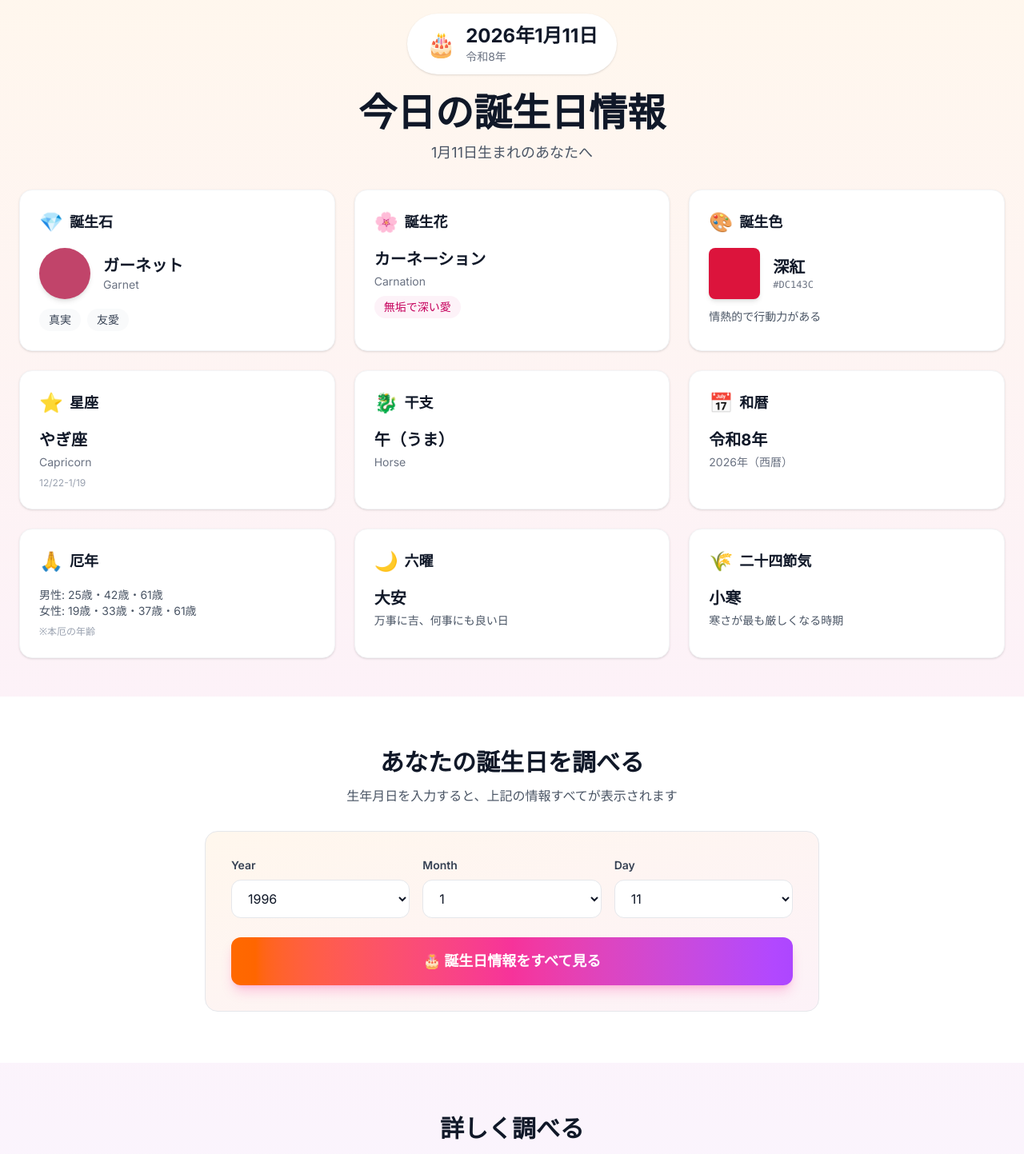
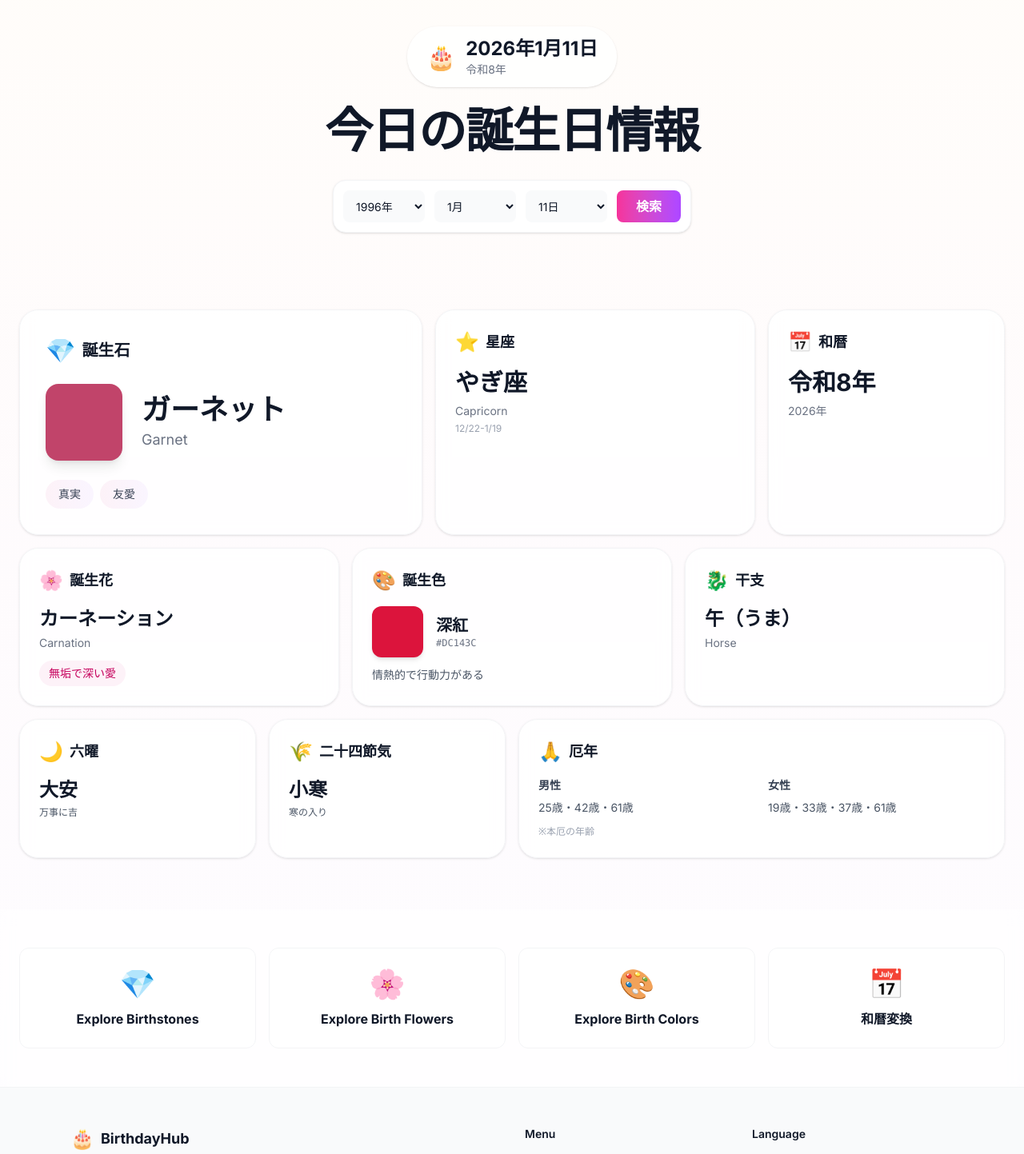
Before and after one commit to webops2026/birthdayhub, a Next.js app: page /en in a window 1280 px wide. Shown: the part 100-1543 px from the top of the page at 80% size. Built offline with nearby package versions, Linux system fonts and the light colour scheme.

Commit message:
✨ UI改善: Bentoグリッド + Glassmorphism + インライン検索フォーム（シンプルで洗練されたデザイン）

```diff
--- a/app/[locale]/page.tsx
+++ b/app/[locale]/page.tsx
@@ -152,11 +152,13 @@ export default function HomePage() {
   const isJa = locale === 'ja';
 
   return (
-    <div className="min-h-screen bg-gradient-to-b from-orange-50 via-pink-50 to-purple-50">
-      {/* Hero Section - Today's Date */}
-      <section className="pt-12 pb-8 px-6">
-        <div className="max-w-7xl mx-auto text-center">
-          <div className="inline-flex items-center gap-3 px-6 py-3 bg-white rounded-full shadow-sm mb-6">
+    <div className="min-h-screen bg-gradient-to-b from-orange-50/30 via-pink-50/30 to-purple-50/30">
+      {/* Hero Section - Integrated */}
+      <section className="pt-16 pb-12 px-6">
+        <div className="max-w-7xl mx-auto">
+          {/* Today's Date + Input Form */}
+          <div className="text-center mb-12">
+            <div className="inline-flex items-center gap-3 px-6 py-3 bg-white/80 backdrop-blur-sm rounded-full shadow-sm mb-6 animate-fade-in">
               <span className="text-3xl">🎂</span>
               <div className="text-left">
                 <p className="text-2xl font-bold text-gray-900">
@@ -165,69 +167,128 @@ export default function HomePage() {
                 <p className="text-sm text-gray-500">{japaneseEra.era}{japaneseEra.eraYear}年</p>
               </div>
             </div>
-          <h1 className="text-4xl md:text-5xl font-bold text-gray-900 mb-3">
+            <h1 className="text-5xl md:text-6xl font-bold text-gray-900 mb-4 tracking-tight">
               今日の誕生日情報
             </h1>
-          <p className="text-lg text-gray-600">
-            {currentMonth}月{currentDay}日生まれのあなたへ
-          </p>
+
+            {/* Inline Birthday Input */}
+            <form onSubmit={handleSubmit} className="max-w-md mx-auto mt-8">
+              <div className="flex gap-3 bg-white rounded-2xl p-3 shadow-sm border border-gray-100">
+                <select
+                  value={year}
+                  onChange={(e) => setYear(Number(e.target.value))}
+                  className="flex-1 px-3 py-2 bg-gray-50 border-0 rounded-lg text-sm focus:outline-none focus:ring-2 focus:ring-pink-500/20"
+                >
+                  {Array.from({ length: 100 }, (_, i) => currentYear - i).map((y) => (
+                    <option key={y} value={y}>{y}年</option>
+                  ))}
+                </select>
+                <select
+                  value={month}
+                  onChange={(e) => setMonth(Number(e.target.value))}
+                  className="flex-1 px-3 py-2 bg-gray-50 border-0 rounded-lg text-sm focus:outline-none focus:ring-2 focus:ring-pink-500/20"
+                >
+                  {Array.from({ length: 12 }, (_, i) => i + 1).map((m) => (
+                    <option key={m} value={m}>{m}月</option>
+                  ))}
+                </select>
+                <select
+                  value={day}
+                  onChange={(e) => setDay(Number(e.target.value))}
+                  className="flex-1 px-3 py-2 bg-gray-50 border-0 rounded-lg text-sm focus:outline-none focus:ring-2 focus:ring-pink-500/20"
+                >
+                  {Array.from({ length: 31 }, (_, i) => i + 1).map((d) => (
+                    <option key={d} value={d}>{d}日</option>
+                  ))}
+                </select>
+                <button
+                  type="submit"
+                  className="px-6 py-2 bg-gradient-to-r from-pink-500 to-purple-500 text-white font-semibold rounded-lg hover:shadow-lg transition-all"
+                >
+                  検索
+                </button>
+              </div>
+            </form>
+          </div>
         </div>
       </section>
 
-      {/* Main Info Grid - 全情報表示 */}
-      <section className="pb-12 px-6">
+      {/* Bento Grid - 全情報表示 */}
+      <section className="pb-16 px-6">
         <div className="max-w-7xl mx-auto">
-          <div className="grid md:grid-cols-2 lg:grid-cols-3 gap-6">
+          {/* Bento Grid Layout */}
+          <div className="grid grid-cols-1 md:grid-cols-6 lg:grid-cols-12 gap-4">
 
-            {/* 誕生石 */}
-            <div className="bg-white rounded-2xl p-6 shadow-sm border border-gray-100">
-              <div className="flex items-center gap-2 mb-4">
-                <span className="text-2xl">💎</span>
-                <h2 className="text-lg font-bold text-gray-900">誕生石</h2>
+            {/* 誕生石 - LARGE (Featured) */}
+            <div className="md:col-span-6 lg:col-span-5 bg-white/80 backdrop-blur-sm rounded-3xl p-8 shadow-sm border border-gray-100 hover:shadow-md transition-all group">
+              <div className="flex items-center gap-2 mb-6">
+                <span className="text-3xl">💎</span>
+                <h2 className="text-xl font-bold text-gray-900">誕生石</h2>
               </div>
-              <div className="flex items-center gap-4 mb-3">
+              <div className="flex items-center gap-6 mb-6">
                 <div
-                  className="w-16 h-16 rounded-full shadow-md flex-shrink-0"
+                  className="w-24 h-24 rounded-2xl shadow-lg flex-shrink-0 group-hover:scale-110 transition-transform"
                   style={{ backgroundColor: todayBirthstone.color }}
                 />
                 <div>
-                  <p className="text-xl font-bold text-gray-900">{todayBirthstone.name_ja}</p>
-                  <p className="text-sm text-gray-500">{todayBirthstone.name_en}</p>
+                  <p className="text-4xl font-bold text-gray-900 mb-1">{todayBirthstone.name_ja}</p>
+                  <p className="text-lg text-gray-500">{todayBirthstone.name_en}</p>
                 </div>
               </div>
               <div className="flex flex-wrap gap-2">
                 {todayBirthstone.meaning_ja.map((m, i) => (
-                  <span key={i} className="px-3 py-1 bg-gray-50 text-gray-700 rounded-full text-sm">
+                  <span key={i} className="px-4 py-2 bg-gradient-to-r from-pink-50 to-purple-50 text-gray-700 rounded-full text-sm font-medium">
                     {m}
                   </span>
                 ))}
               </div>
             </div>
 
+            {/* 星座 */}
+            <div className="md:col-span-3 lg:col-span-4 bg-white/80 backdrop-blur-sm rounded-3xl p-6 shadow-sm border border-gray-100 hover:shadow-md transition-all">
+              <div className="flex items-center gap-2 mb-4">
+                <span className="text-2xl">⭐</span>
+                <h2 className="text-lg font-bold text-gray-900">星座</h2>
+              </div>
+              <p className="text-3xl font-bold text-gray-900 mb-2">{zodiac.name_ja}</p>
+              <p className="text-sm text-gray-500 mb-1">{zodiac.name_en}</p>
+              <p className="text-xs text-gray-400">{zodiac.period}</p>
+            </div>
+
+            {/* 和暦 */}
+            <div className="md:col-span-3 lg:col-span-3 bg-white/80 backdrop-blur-sm rounded-3xl p-6 shadow-sm border border-gray-100 hover:shadow-md transition-all">
+              <div className="flex items-center gap-2 mb-4">
+                <span className="text-2xl">📅</span>
+                <h2 className="text-lg font-bold text-gray-900">和暦</h2>
+              </div>
+              <p className="text-3xl font-bold text-gray-900 mb-2">
+                {japaneseEra.era}{japaneseEra.eraYear}年
+              </p>
+              <p className="text-sm text-gray-500">{currentYear}年</p>
+            </div>
+
             {/* 誕生花 */}
-            <div className="bg-white rounded-2xl p-6 shadow-sm border border-gray-100">
+            <div className="md:col-span-3 lg:col-span-4 bg-white/80 backdrop-blur-sm rounded-3xl p-6 shadow-sm border border-gray-100 hover:shadow-md transition-all">
               <div className="flex items-center gap-2 mb-4">
                 <span className="text-2xl">🌸</span>
                 <h2 className="text-lg font-bold text-gray-900">誕生花</h2>
               </div>
-              <div className="mb-3">
-                <p className="text-xl font-bold text-gray-900 mb-1">{todayFlower.name_ja}</p>
-                <p className="text-sm text-gray-500 mb-2">{todayFlower.name_en}</p>
-                <div className="inline-block px-3 py-1 bg-pink-50 text-pink-700 rounded-full text-sm">
+              <p className="text-2xl font-bold text-gray-900 mb-1">{todayFlower.name_ja}</p>
+              <p className="text-sm text-gray-500 mb-3">{todayFlower.name_en}</p>
+              <div className="inline-block px-3 py-1.5 bg-pink-50 text-pink-700 rounded-full text-sm font-medium">
                 {todayFlower.meaning}
-                </div>
               </div>
             </div>
 
             {/* 誕生色 */}
-            <div className="bg-white rounded-2xl p-6 shadow-sm border border-gray-100">
+            <div className="md:col-span-3 lg:col-span-4 bg-white/80 backdrop-blur-sm rounded-3xl p-6 shadow-sm border border-gray-100 hover:shadow-md transition-all">
               <div className="flex items-center gap-2 mb-4">
                 <span className="text-2xl">🎨</span>
                 <h2 className="text-lg font-bold text-gray-900">誕生色</h2>
               </div>
               <div className="flex items-center gap-4 mb-3">
                 <div
-                  className="w-16 h-16 rounded-lg shadow-md flex-shrink-0"
+                  className="w-16 h-16 rounded-xl shadow-md flex-shrink-0"
                   style={{ backgroundColor: todayColor.hex }}
                 />
                 <div>
@@ -238,191 +299,93 @@ export default function HomePage() {
               <p className="text-sm text-gray-600">{todayColor.personality}</p>
             </div>
 
-            {/* 星座 */}
-            <div className="bg-white rounded-2xl p-6 shadow-sm border border-gray-100">
-              <div className="flex items-center gap-2 mb-4">
-                <span className="text-2xl">⭐</span>
-                <h2 className="text-lg font-bold text-gray-900">星座</h2>
-              </div>
-              <p className="text-xl font-bold text-gray-900 mb-1">{zodiac.name_ja}</p>
-              <p className="text-sm text-gray-500 mb-2">{zodiac.name_en}</p>
-              <p className="text-xs text-gray-400">{zodiac.period}</p>
-            </div>
-
             {/* 干支 */}
-            <div className="bg-white rounded-2xl p-6 shadow-sm border border-gray-100">
+            <div className="md:col-span-2 lg:col-span-4 bg-white/80 backdrop-blur-sm rounded-3xl p-6 shadow-sm border border-gray-100 hover:shadow-md transition-all">
               <div className="flex items-center gap-2 mb-4">
                 <span className="text-2xl">🐉</span>
                 <h2 className="text-lg font-bold text-gray-900">干支</h2>
               </div>
-              <p className="text-xl font-bold text-gray-900 mb-1">{chineseZodiac.name_ja}</p>
+              <p className="text-2xl font-bold text-gray-900 mb-1">{chineseZodiac.name_ja}</p>
               <p className="text-sm text-gray-500">{chineseZodiac.name_en}</p>
             </div>
 
-            {/* 和暦 */}
-            <div className="bg-white rounded-2xl p-6 shadow-sm border border-gray-100">
+            {/* 六曜 */}
+            <div className="md:col-span-2 lg:col-span-3 bg-white/80 backdrop-blur-sm rounded-3xl p-6 shadow-sm border border-gray-100 hover:shadow-md transition-all">
               <div className="flex items-center gap-2 mb-4">
-                <span className="text-2xl">📅</span>
-                <h2 className="text-lg font-bold text-gray-900">和暦</h2>
+                <span className="text-2xl">🌙</span>
+                <h2 className="text-lg font-bold text-gray-900">六曜</h2>
               </div>
-              <p className="text-xl font-bold text-gray-900 mb-1">
-                {japaneseEra.era}{japaneseEra.eraYear}年
-              </p>
-              <p className="text-sm text-gray-500">{currentYear}年（西暦）</p>
+              <p className="text-2xl font-bold text-gray-900 mb-1">大安</p>
+              <p className="text-xs text-gray-600">万事に吉</p>
             </div>
 
-            {/* 厄年 */}
-            <div className="bg-white rounded-2xl p-6 shadow-sm border border-gray-100">
+            {/* 二十四節気 */}
+            <div className="md:col-span-2 lg:col-span-3 bg-white/80 backdrop-blur-sm rounded-3xl p-6 shadow-sm border border-gray-100 hover:shadow-md transition-all">
+              <div className="flex items-center gap-2 mb-4">
+                <span className="text-2xl">🌾</span>
+                <h2 className="text-lg font-bold text-gray-900">二十四節気</h2>
+              </div>
+              <p className="text-2xl font-bold text-gray-900 mb-1">小寒</p>
+              <p className="text-xs text-gray-600">寒の入り</p>
+            </div>
+
+            {/* 厄年 - WIDE */}
+            <div className="md:col-span-6 lg:col-span-6 bg-white/80 backdrop-blur-sm rounded-3xl p-6 shadow-sm border border-gray-100 hover:shadow-md transition-all">
               <div className="flex items-center gap-2 mb-4">
                 <span className="text-2xl">🙏</span>
                 <h2 className="text-lg font-bold text-gray-900">厄年</h2>
               </div>
-              <p className="text-sm text-gray-600 mb-2">
-                男性: 25歳・42歳・61歳<br/>
-                女性: 19歳・33歳・37歳・61歳
-              </p>
-              <p className="text-xs text-gray-400">※本厄の年齢</p>
+              <div className="grid grid-cols-2 gap-4">
+                <div>
+                  <p className="text-sm font-semibold text-gray-700 mb-2">男性</p>
+                  <p className="text-sm text-gray-600">25歳・42歳・61歳</p>
                 </div>
-
-            {/* 六曜 */}
-            <div className="bg-white rounded-2xl p-6 shadow-sm border border-gray-100">
-              <div className="flex items-center gap-2 mb-4">
-                <span className="text-2xl">🌙</span>
-                <h2 className="text-lg font-bold text-gray-900">六曜</h2>
+                <div>
+                  <p className="text-sm font-semibold text-gray-700 mb-2">女性</p>
+                  <p className="text-sm text-gray-600">19歳・33歳・37歳・61歳</p>
                 </div>
-              <p className="text-xl font-bold text-gray-900 mb-1">大安</p>
-              <p className="text-sm text-gray-600">万事に吉、何事にも良い日</p>
               </div>
-
-            {/* 二十四節気 */}
-            <div className="bg-white rounded-2xl p-6 shadow-sm border border-gray-100">
-              <div className="flex items-center gap-2 mb-4">
-                <span className="text-2xl">🌾</span>
-                <h2 className="text-lg font-bold text-gray-900">二十四節気</h2>
-              </div>
-              <p className="text-xl font-bold text-gray-900 mb-1">小寒</p>
-              <p className="text-sm text-gray-600">寒さが最も厳しくなる時期</p>
+              <p className="text-xs text-gray-400 mt-3">※本厄の年齢</p>
             </div>
 
           </div>
         </div>
       </section>
 
-      {/* Birthday Search */}
-      <section className="py-16 px-6 bg-white">
-        <div className="max-w-3xl mx-auto">
-          <div className="text-center mb-8">
-            <h2 className="text-3xl font-bold text-gray-900 mb-3">
-              あなたの誕生日を調べる
-            </h2>
-            <p className="text-gray-600">
-              生年月日を入力すると、上記の情報すべてが表示されます
-            </p>
-          </div>
-
-          <form onSubmit={handleSubmit} className="bg-gradient-to-br from-orange-50 to-pink-50 rounded-2xl p-8 border border-gray-200">
-            <div className="grid grid-cols-3 gap-4 mb-6">
-              <div>
-                <label className="block text-sm font-semibold text-gray-700 mb-2">
-                  {tCommon('year')}
-                </label>
-                <select
-                  value={year}
-                  onChange={(e) => setYear(Number(e.target.value))}
-                  className="w-full px-4 py-3 bg-white border border-gray-200 rounded-xl text-gray-900 focus:outline-none focus:ring-2 focus:ring-orange-500/20 focus:border-orange-300 transition-all"
-                >
-                  {Array.from({ length: 100 }, (_, i) => currentYear - i).map((y) => (
-                    <option key={y} value={y}>{y}</option>
-                  ))}
-                </select>
-              </div>
-              <div>
-                <label className="block text-sm font-semibold text-gray-700 mb-2">
-                  {tCommon('month')}
-                </label>
-                <select
-                  value={month}
-                  onChange={(e) => setMonth(Number(e.target.value))}
-                  className="w-full px-4 py-3 bg-white border border-gray-200 rounded-xl text-gray-900 focus:outline-none focus:ring-2 focus:ring-orange-500/20 focus:border-orange-300 transition-all"
-                >
-                  {Array.from({ length: 12 }, (_, i) => i + 1).map((m) => (
-                    <option key={m} value={m}>{m}</option>
-                  ))}
-                </select>
-              </div>
-              <div>
-                <label className="block text-sm font-semibold text-gray-700 mb-2">
-                  {tCommon('day')}
-                </label>
-                <select
-                  value={day}
-                  onChange={(e) => setDay(Number(e.target.value))}
-                  className="w-full px-4 py-3 bg-white border border-gray-200 rounded-xl text-gray-900 focus:outline-none focus:ring-2 focus:ring-orange-500/20 focus:border-orange-300 transition-all"
-                >
-                  {Array.from({ length: 31 }, (_, i) => i + 1).map((d) => (
-                    <option key={d} value={d}>{d}</option>
-                  ))}
-                </select>
-              </div>
-            </div>
-
-            <button
-              type="submit"
-              className="w-full py-4 rounded-xl font-bold text-white bg-gradient-to-r from-orange-500 via-pink-500 to-purple-500 hover:from-orange-600 hover:via-pink-600 hover:to-purple-600 transition-all shadow-lg shadow-pink-500/25 hover:shadow-xl hover:shadow-pink-500/30 text-lg"
-            >
-              🎂 誕生日情報をすべて見る
-            </button>
-          </form>
-        </div>
-      </section>
-
-      {/* Features - Quick Access */}
-      <section className="py-16 px-6">
+      {/* Features - Simplified */}
+      <section className="py-12 px-6 bg-white/50 backdrop-blur-sm">
         <div className="max-w-7xl mx-auto">
-          <div className="text-center mb-12">
-            <h2 className="text-3xl font-bold text-gray-900 mb-3">
-              詳しく調べる
-            </h2>
-            <p className="text-gray-600">
-              各情報の一覧ページへ
-            </p>
-          </div>
-
           <div className="grid sm:grid-cols-2 lg:grid-cols-4 gap-4">
             <a
               href={`/${locale}/birthstones`}
-              className="group p-6 bg-white rounded-xl border border-gray-100 hover:border-pink-200 hover:shadow-md transition-all"
+              className="group p-6 bg-white/80 backdrop-blur-sm rounded-xl border border-gray-100 hover:border-pink-200 hover:shadow-md transition-all text-center"
             >
-              <span className="text-3xl mb-3 block">💎</span>
-              <h3 className="font-bold text-gray-900 mb-1">{t('exploreBirthstones')}</h3>
-              <p className="text-sm text-gray-500">{t('exploreBirthstonesDesc')}</p>
+              <span className="text-4xl mb-3 block group-hover:scale-110 transition-transform">💎</span>
+              <h3 className="font-bold text-gray-900">{t('exploreBirthstones')}</h3>
             </a>
 
             <a
               href={`/${locale}/birthflowers`}
-              className="group p-6 bg-white rounded-xl border border-gray-100 hover:border-pink-200 hover:shadow-md transition-all"
+              className="group p-6 bg-white/80 backdrop-blur-sm rounded-xl border border-gray-100 hover:border-pink-200 hover:shadow-md transition-all text-center"
             >
-              <span className="text-3xl mb-3 block">🌸</span>
-              <h3 className="font-bold text-gray-900 mb-1">{t('exploreBirthflowers')}</h3>
-              <p className="text-sm text-gray-500">{t('exploreBirthflowersDesc')}</p>
+              <span className="text-4xl mb-3 block group-hover:scale-110 transition-transform">🌸</span>
+              <h3 className="font-bold text-gray-900">{t('exploreBirthflowers')}</h3>
             </a>
 
             <a
               href={`/${locale}/birthcolors`}
-              className="group p-6 bg-white rounded-xl border border-gray-100 hover:border-pink-200 hover:shadow-md transition-all"
+              className="group p-6 bg-white/80 backdrop-blur-sm rounded-xl border border-gray-100 hover:border-pink-200 hover:shadow-md transition-all text-center"
             >
-              <span className="text-3xl mb-3 block">🎨</span>
-              <h3 className="font-bold text-gray-900 mb-1">{t('exploreBirthcolors')}</h3>
-              <p className="text-sm text-gray-500">{t('exploreBirthcolorsDesc')}</p>
+              <span className="text-4xl mb-3 block group-hover:scale-110 transition-transform">🎨</span>
+              <h3 className="font-bold text-gray-900">{t('exploreBirthcolors')}</h3>
             </a>
 
             <a
               href={`/${locale}/age-calculator`}
-              className="group p-6 bg-white rounded-xl border border-gray-100 hover:border-pink-200 hover:shadow-md transition-all"
+              className="group p-6 bg-white/80 backdrop-blur-sm rounded-xl border border-gray-100 hover:border-pink-200 hover:shadow-md transition-all text-center"
             >
-              <span className="text-3xl mb-3 block">📅</span>
-              <h3 className="font-bold text-gray-900 mb-1">和暦変換</h3>
-              <p className="text-sm text-gray-500">西暦と和暦を相互変換</p>
+              <span className="text-4xl mb-3 block group-hover:scale-110 transition-transform">📅</span>
+              <h3 className="font-bold text-gray-900">和暦変換</h3>
             </a>
           </div>
         </div>
```
Lines whose indentation alone changed are shown as unchanged.
